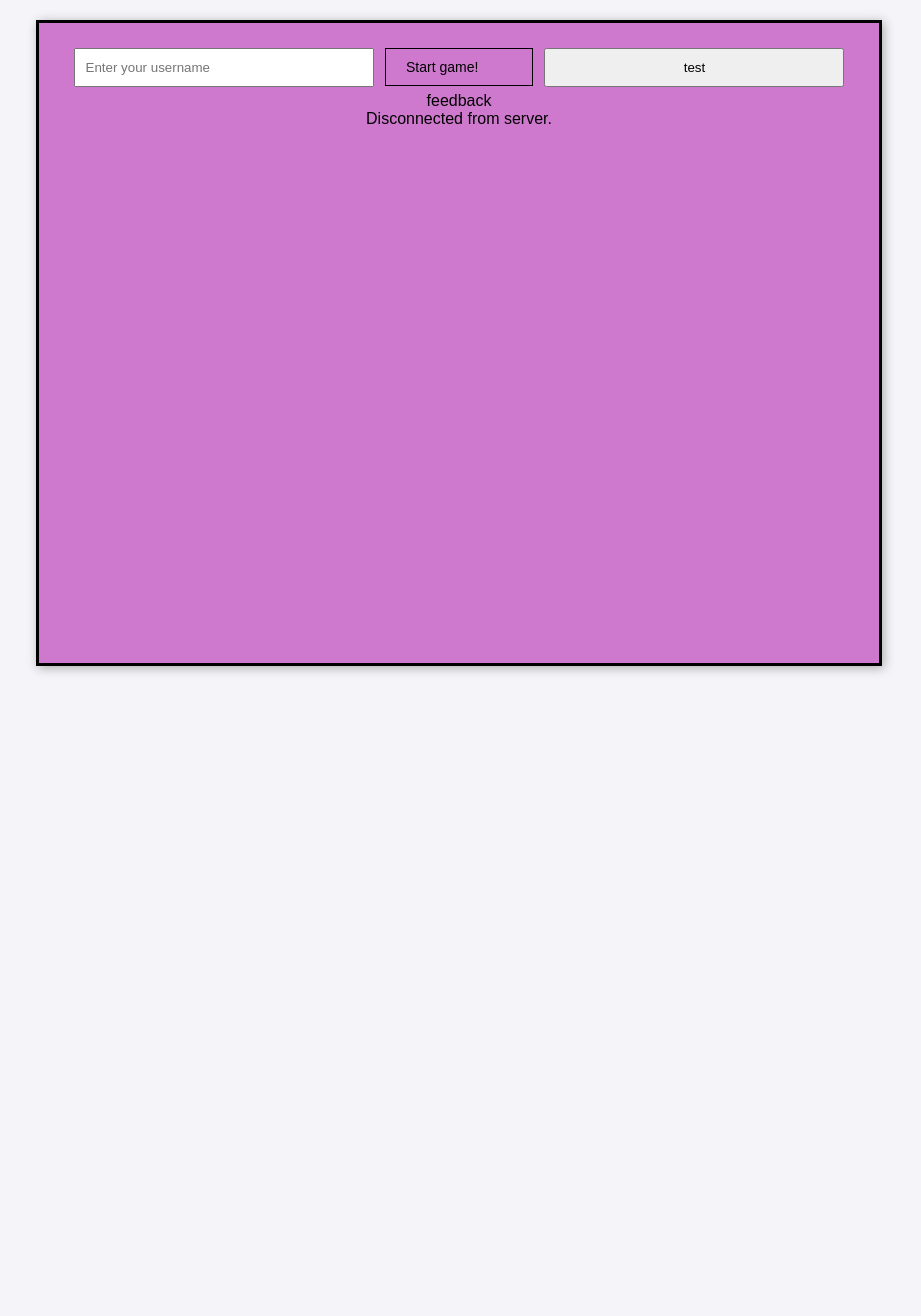
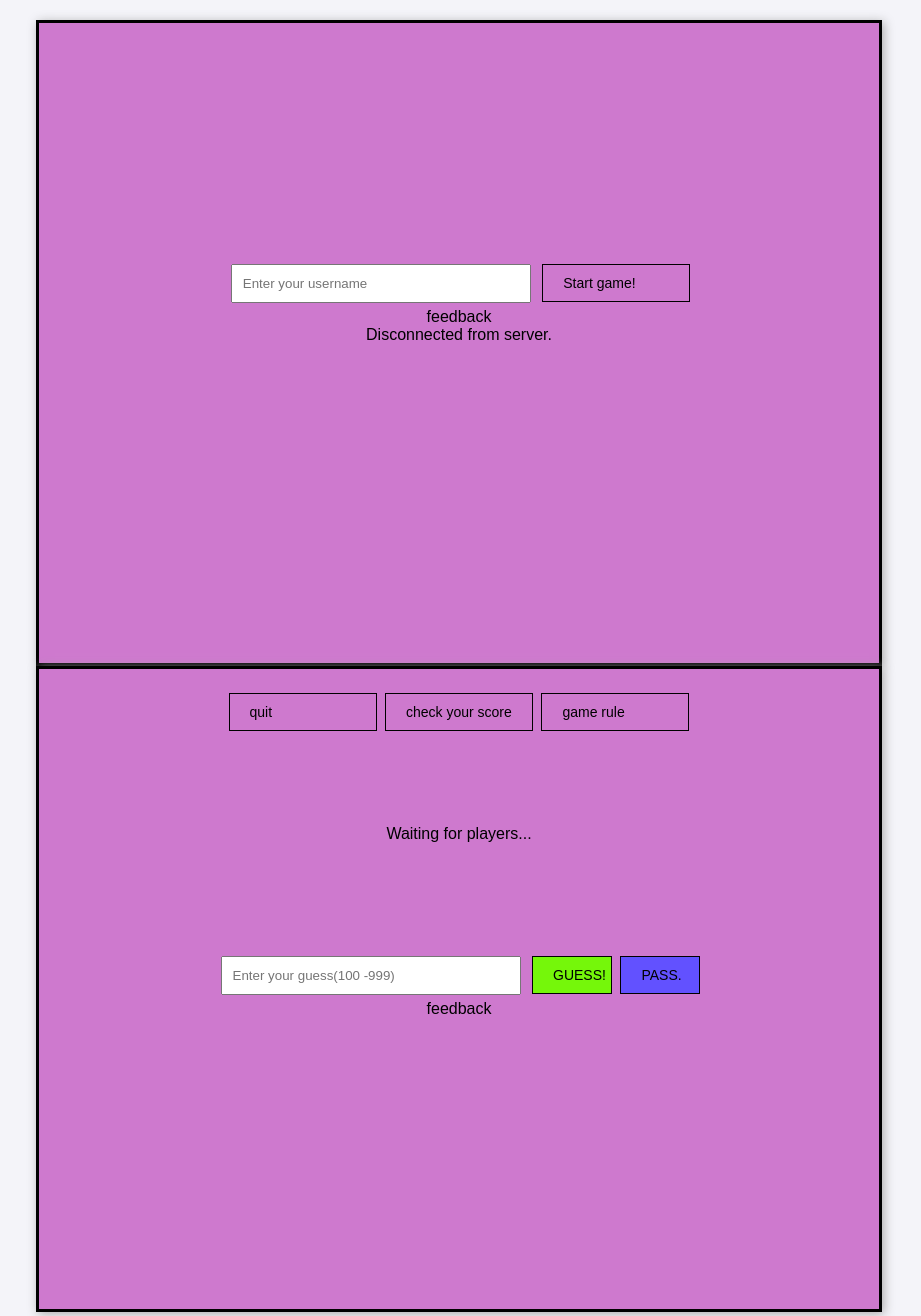
Before and after one commit to tommyfeyheartsfish/the-lottery, a website: page frontend/index.html in a window 1280 px wide. Shown: the top 1316 px of the page, without its empty margins (181-1102 px from the left). Before the commit the page ends 800 px from the top, so only its background shows below. Drawn offline with Linux system fonts and the light colour scheme.

```diff
--- /dev/null
+++ b/frontend/checkScore.js
@@ -0,0 +1,3 @@
+function checkScore(){
+
+}
--- a/frontend/index.html
+++ b/frontend/index.html
@@ -5,19 +5,33 @@
     <meta name="viewport" content="width=device-width, initial-scale=1.0">
     <title>Number Guessing Game</title>
     <link rel="stylesheet" href="styles.css">
+
 </head>
 <body>
-  <div id="content">
     <div id="username-password-container">
+        <br><br><br><br><br><br> <br><br><br><br><br><br>
         <input type="text" id="username-input" placeholder="Enter your username">
         <button id="start-game-button">Start game!</button>
-        <button id ="test">test</button>
         <div id="feedback">feedback</div>
         <div id="status">Waiting for players...</div>
-    </div>
   </div>
-    <script src="script.js"></script>
-    <script src="UsernamePassword.js"></script>
-    <script src="guessNumber.js"></script>
+  <div id="game-container" >
+        <button id="quit-button" onclick="quit()"">quit</button>
+        <button id="check-button" onclick="checkScore()">check your score</button>
+        <button id="rule-button" onclick="rule()">game rule</button>
+        <br><br><br><br><br><br>
+        <div id="status">Waiting for players...</div>
+        <br><br><br><br><br><br>
+        <input type="number" id="guess-input" placeholder="Enter your guess(100 -999)" min="100" max="999">
+        <button id="guess-button" onclick="guess()">GUESS!</button>
+        <button id="pass-button" onclick="pass()">PASS.</button>
+        <div id="feedback">feedback</div>
+  </div>
+  <dix id="quit-container"></dix>
+  <!--display ranking, goodbye message-->
+  <!---game rule and check score: 弹出窗口-->
+  <script src="script.js"></script>
+  <script src="UsernamePassword.js"></script>
+  <script src="guessNumber.js"></script>
 </body>
 </html>
--- /dev/null
+++ b/frontend/pass.js
@@ -0,0 +1,3 @@
+function pass(){
+
+}
--- /dev/null
+++ b/frontend/quit.js
@@ -0,0 +1,3 @@
+function quit(){
+
+}
--- /dev/null
+++ b/frontend/rule.js
@@ -0,0 +1,3 @@
+function rule(){
+
+}
```
